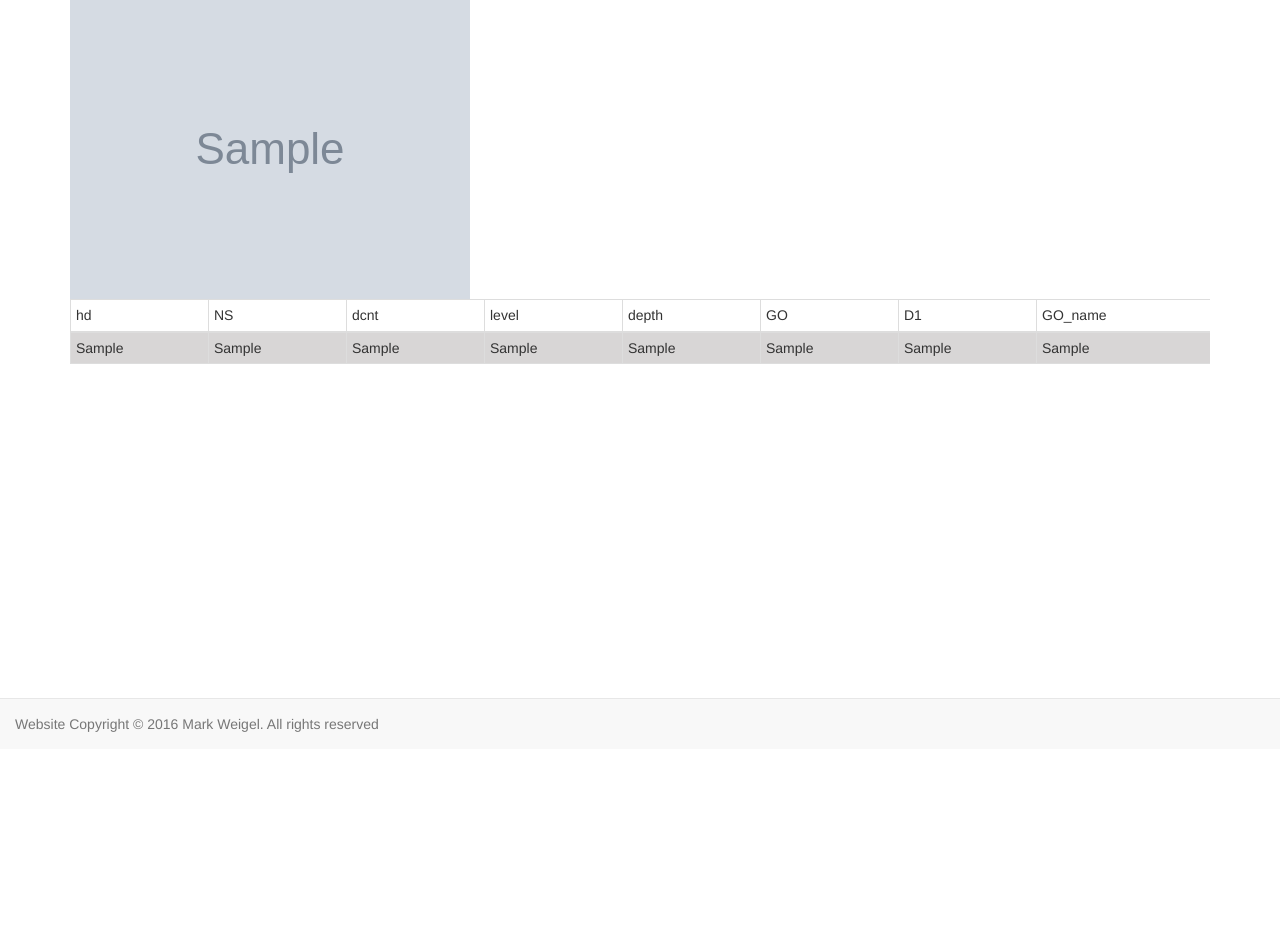
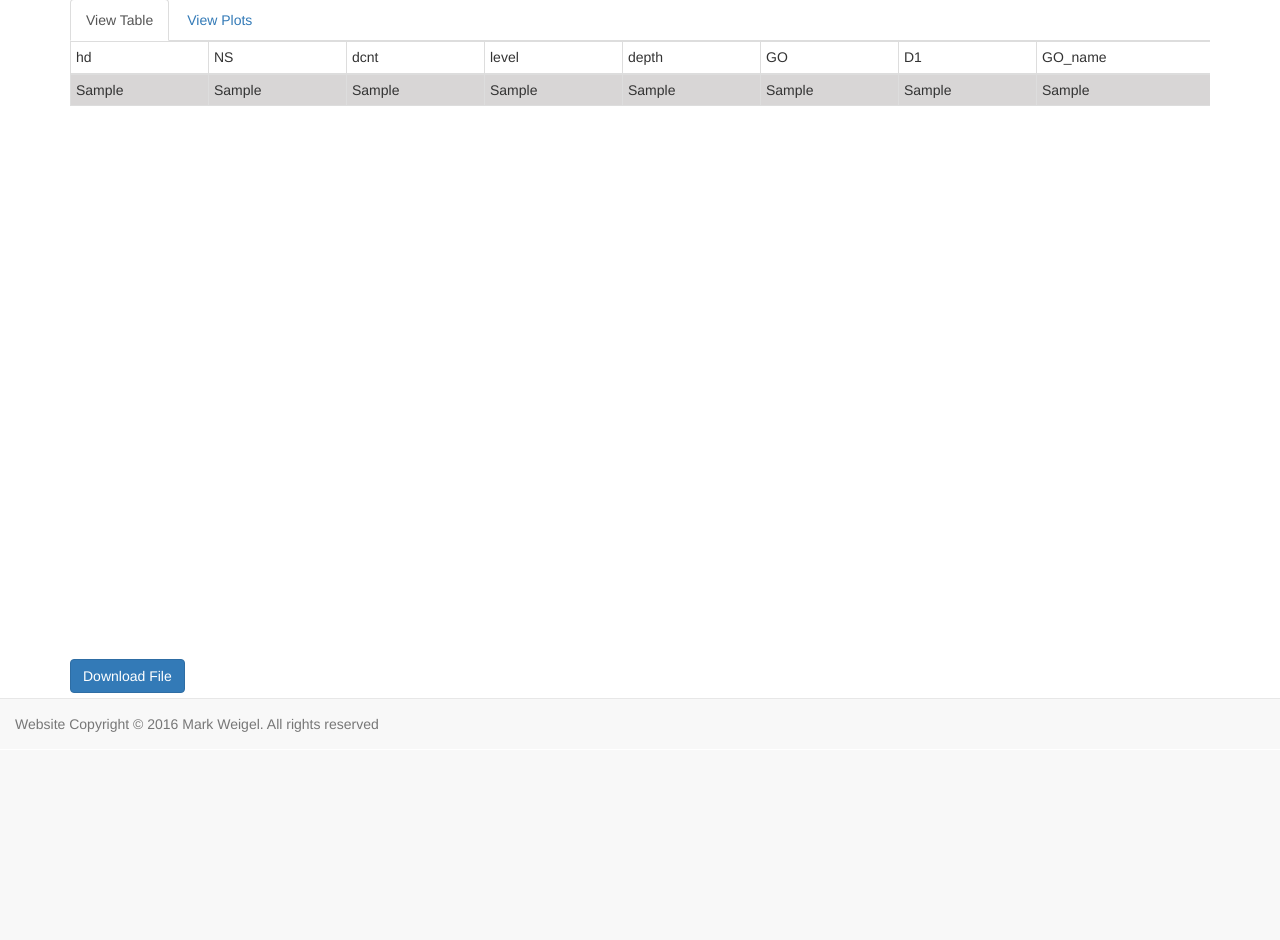
Before and after one commit to mrkjesus2/GOATOOLS-Web-Interface, a Django app: template goatoolsgui/templates/goatoolsgui/base_results.html in a window 1280 px wide. Shown: the part 51-991 px from the top of the page. After the commit the page ends 783 px from the top, so only its background shows below. Run offline with Django 3.2, Linux system fonts and the light colour scheme; the template is opened without the code that fills it: most values are stand-ins (such as "Sample title", 1, 10 or a date in 2020); grey boxes marked "Sample" are stand-in pictures; lists and menus that the app fills with data are empty; some libraries are stand-ins or nearby versions.

Commit message:
Add tab nav for results page

```diff
--- a/goatoolsgui/static/goatoolsgui/app.js
+++ b/goatoolsgui/static/goatoolsgui/app.js
@@ -576,6 +576,9 @@ function getCookie(name) {
   return cookieValue;
 }
 
+/*
+   Bootstrap functionality
+ */
 // Enable tooltips in bootstrap
 $(function() {
   $('[data-toggle="tooltip"]').tooltip({
@@ -594,15 +597,24 @@ $('#InformationModal').on('hidden.bs.modal', function() {
   $('#InformationModal.modal-info').addClass('hidden');
 });
 
-// Add fixedHeaderTable.js
+$('#results__view-options a').click(function(ev) {
+  ev.preventDefault();
+  $(this).tab('show');
+});
+
+/*
+  Fixed Header Table JS
+ */
 var hdrHeight = $('header').height();
 var ftrHeight = $('footer').height();
+var tabHeight = $('#results-tabs').height();
 var lnkHeight = $('.results-links').outerHeight();
 var wndwHeight = window.innerHeight;
 // var wndwWidth = window.innerWidth;
 
 $(document).ready(function() {
-  var height = wndwHeight - hdrHeight - ftrHeight - lnkHeight;
+  var height = wndwHeight - hdrHeight - ftrHeight - tabHeight - lnkHeight;
+  console.log(height);
   $('#results-table').fixedHeaderTable({
     // width: 300,
     height: height,
--- a/goatoolsgui/templates/goatoolsgui/base_results.html
+++ b/goatoolsgui/templates/goatoolsgui/base_results.html
@@ -5,15 +5,23 @@
 {% if goids %}
 
   <!--
-  Display the plot images
+    Nav Tabs
    -->
-  {% for image in goids.plot_data %}
-    <img class="img-responsive" src="{{ MEDIA_URL }}{{ goids.id }}/{{image}}" alt="TODO">
-  {% endfor %}
-<!-- TODO: Probably have to handle a 2d list eventually -->
+  <ul id="results-tabs" class="nav nav-tabs" role="tablist">
+    <li role="presentation" class="active">
+      <a href="#table" id="table-tab" role="tab" data-toggle="tab" aria-controls="table" aria-expanded="true">View Table</a>
+    </li>
+    <li role="presentation">
+      <a href="#images" id="images-tab" role="tab" data-toggle="tab" aria-controls="images">View Plots</a>
+    </li>
+  </ul>
+
+  <div id="results-tab-content" class="tab-content">
     <!--
       Results Table
      -->
+    <!-- TODO: Probably have to handle a 2d list eventually -->
+    <div id="table" class="tab-pane fade in active" role="tabpanel" aria-labelledby="table-tab">
       <div id="tableBlock" class="table-container">
         <table id="results-table" class="table table-bordered table-hover table-condensed">
           <thead>
@@ -49,7 +57,6 @@
           </tbody>
         </table>
       </div>
-{% endif %}
       <!--
         Links
        -->
@@ -58,4 +65,16 @@
         <!-- <a href="#">Citation Link</a> -->
         <a class="btn btn-primary" href="{% url 'goatoolsgui:sendfile' %}">Download File</a>
       </div>
+    </div>
+    <!--
+      Display the plot images
+     -->
+    <div id="images" class="tab-pane fade" role="tabpanel" aria-labelledby="images-tab">
+      {% for image in goids.plot_data %}
+        <img class="img-responsive" src="{{ MEDIA_URL }}{{ goids.id }}/{{image}}" alt="TODO">
+      {% endfor %}
+    </div>
+  </div>
+{% endif %}
+
 {% endblock %}
--- a/goatoolsgui/templates/goatoolsgui/header.html
+++ b/goatoolsgui/templates/goatoolsgui/header.html
@@ -17,4 +17,12 @@
     </ul>
   </section>
   </div>
+  {% if goids %}
+      <!-- <div class="nav"> -->
+<!--     <ul class="nav nav-tabs">
+      <li role="presentation" class="active"><a href="#">Display Table</a></li>
+      <li role="presentation"><a href="#">Display Plots</a></li>
+    </ul> -->
+  <!-- </div> -->
+  {% endif %}
 </nav>
```
Lines whose indentation alone changed are shown as unchanged.
